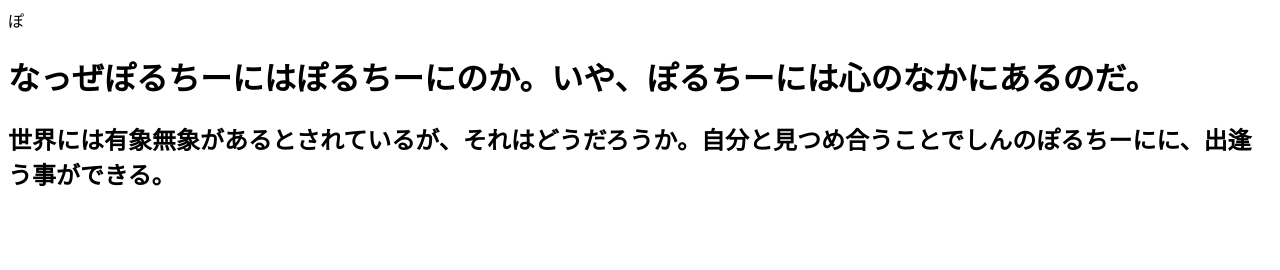
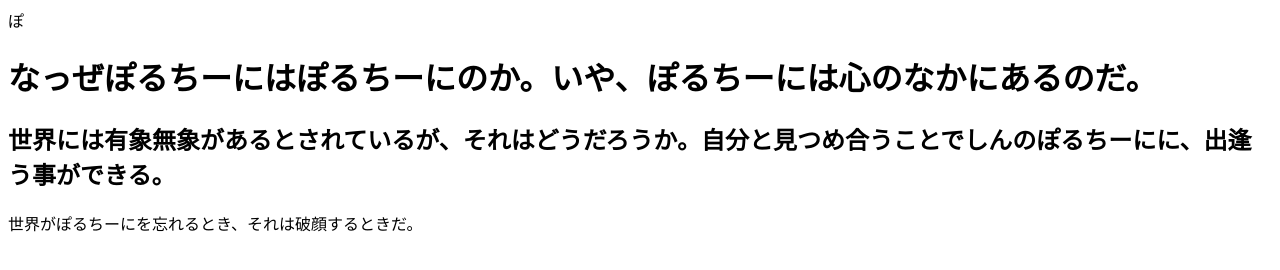
Before and after one commit to matsuuraryou/-matsuuraryou.github.io, a plain HTML site: page index.html in a window 1280 px wide. Drawn offline with Linux system fonts and the light colour scheme.

Commit message:
Update index.html

```diff
--- a/index.html
+++ b/index.html
@@ -3,5 +3,6 @@
   <body>
   <h1>なっぜぽるちーにはぽるちーにのか。いや、ぽるちーには心のなかにあるのだ。</h1>
  <h2>世界には有象無象があるとされているが、それはどうだろうか。自分と見つめ合うことでしんのぽるちーにに、出逢う事ができる。</h2>
+  <p>世界がぽるちーにを忘れるとき、それは破顔するときだ。</p>
   </body>
 </html>
```
